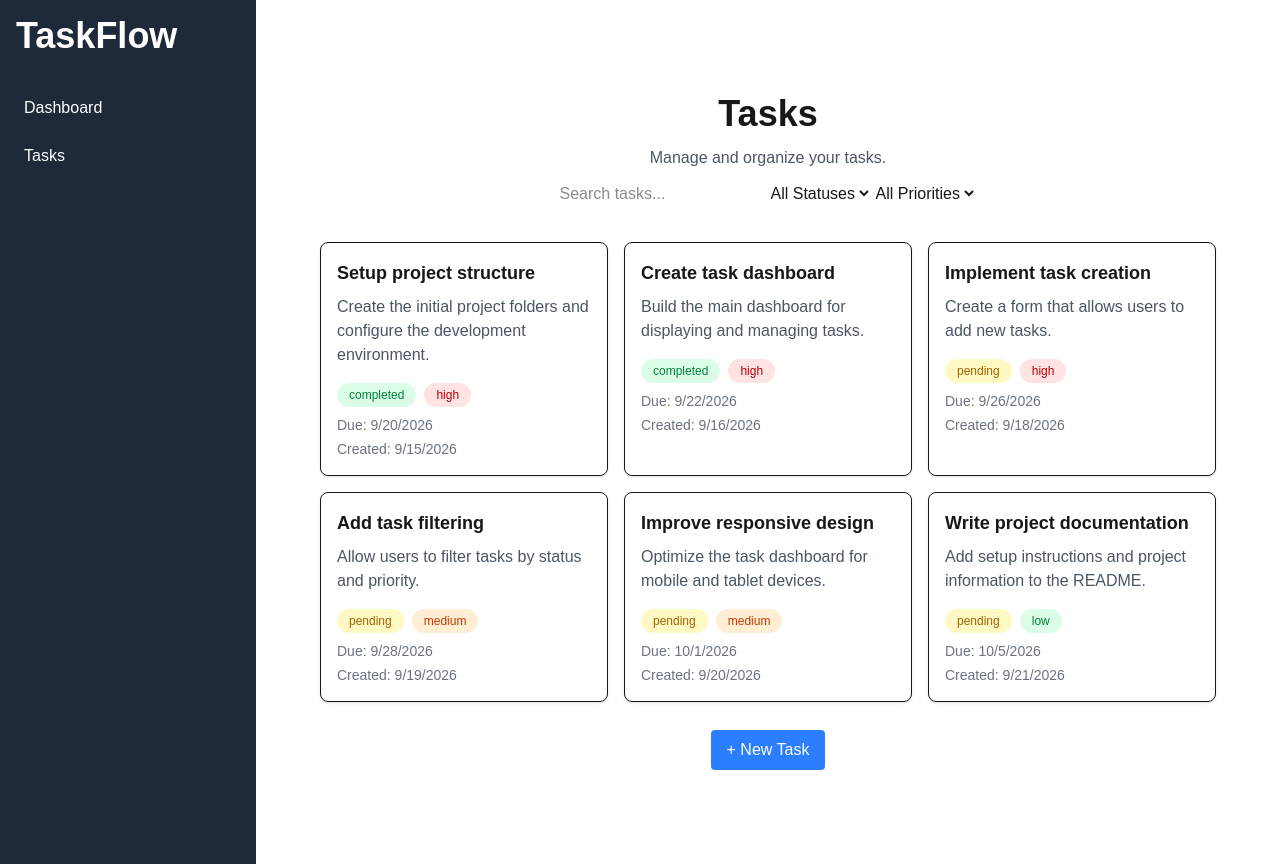
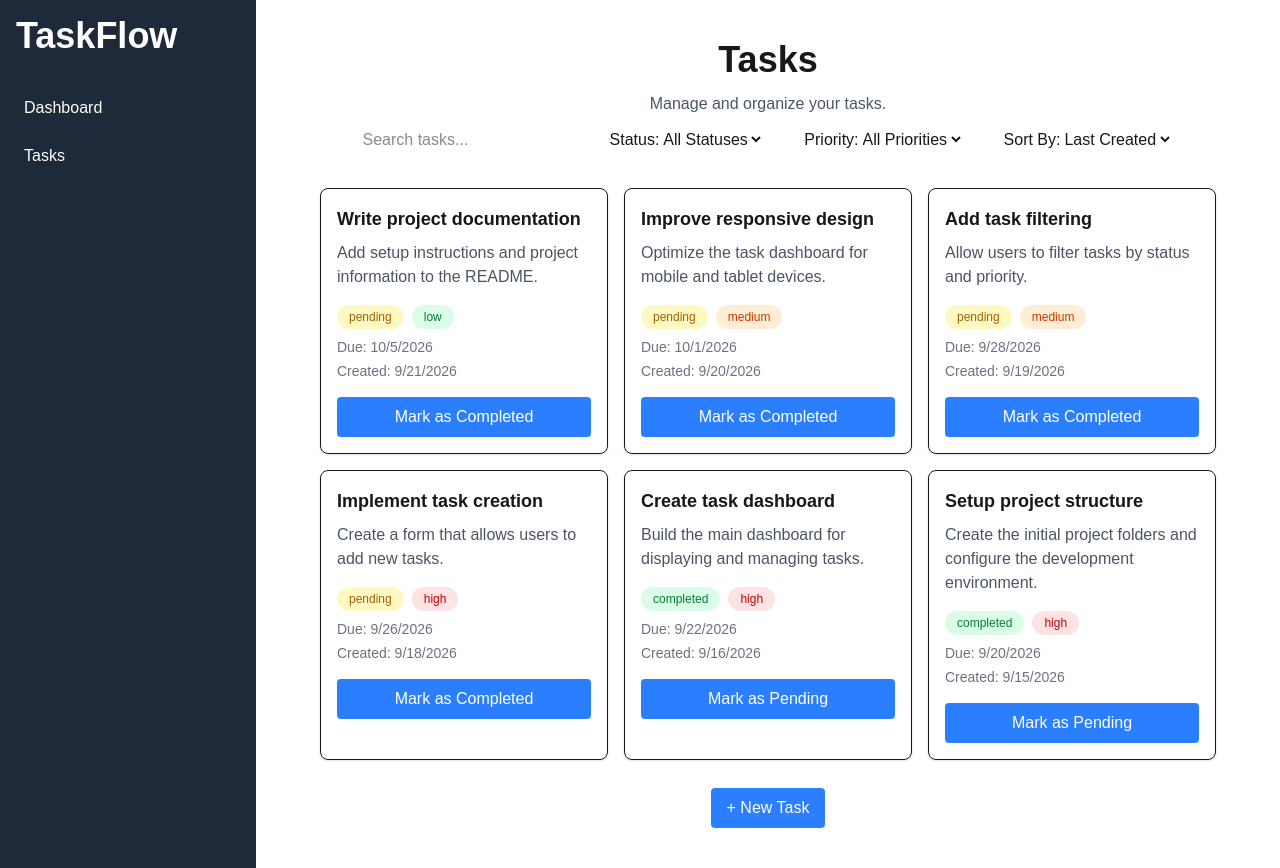
Before and after one commit to frhandev/taskflow, a Next.js app in the folder frontend/: page /tasks in a window 1280 px wide. Built offline with nearby package versions, Linux system fonts and the light colour scheme.

Commit message:
feat: add task sorting and completion state

```diff
--- a/frontend/components/tasks/TaskCard.tsx
+++ b/frontend/components/tasks/TaskCard.tsx
@@ -1,10 +1,14 @@
+'use client';
+
 import Task from "@/types/Tasks/task";
+import { useState } from "react";
 
 type TaskCardProps = {
   task: Task;
+  onComplete: (taskId: string, newStatus: string) => void;
 };
 
-export default function TaskCard({ task }: TaskCardProps) {
+export default function TaskCard({ task, onComplete }: TaskCardProps) {
   const priorityColors = {
     high: "bg-red-100 text-red-700",
     medium: "bg-orange-100 text-orange-700",
@@ -15,6 +19,16 @@ export default function TaskCard({ task }: TaskCardProps) {
     completed: "bg-green-100 text-green-700",
     pending: "bg-yellow-100 text-yellow-700",
   };
+
+  const [status, setStatus] = useState<string>(task.status);
+
+  const handleStatusChange = () => {
+    const newStatus = status === "completed" ? "pending" : "completed";
+    setStatus(newStatus);
+    onComplete(task.id, newStatus);
+  };
+
+
 
   return (
     <div className="rounded-lg border p-4 shadow-sm">
@@ -46,9 +60,12 @@ export default function TaskCard({ task }: TaskCardProps) {
         Due: {task.dueDate.toLocaleDateString()}
       </p>
       <p className="mt-1 text-sm text-gray-500">
-        {" "}
         Created: {task.createdAt.toLocaleDateString()}
       </p>
+
+      <button className="mt-4 w-full rounded bg-blue-500 px-4 py-2 text-white hover:bg-blue-600" onClick={handleStatusChange}>
+        Mark as {task.status === "completed" ? "Pending" : "Completed"}
+      </button>
     </div>
   );
 }
--- a/frontend/components/tasks/TaskList.tsx
+++ b/frontend/components/tasks/TaskList.tsx
@@ -9,7 +9,22 @@ function TaskList({ tasks }: { tasks: Task[] }) {
   const [statusFilter, setStatusFilter] = useState<string>("all");
   const [priorityFilter, setPriorityFilter] = useState<string>("all");
 
-  const filteredTasks = tasks.filter((task) => {
+  const [taskItems, setTaskItems] = useState<Task[]>(tasks);
+
+  const handleStatusChange = (taskId: string, newStatus: string) => {
+    setTaskItems((currentTasks) =>
+      currentTasks.map((task) =>
+        task.id === taskId
+          ? {
+              ...task,
+              status: newStatus as Task["status"],
+            }
+          : task,
+      ),
+    );
+  };
+
+  const filteredTasks = taskItems.filter((task) => {
     const matchesSearchTerm =
       task.title.toLowerCase().includes(searchTerm.toLowerCase()) ||
       task.description.toLowerCase().includes(searchTerm.toLowerCase());
@@ -21,25 +36,47 @@ function TaskList({ tasks }: { tasks: Task[] }) {
     return matchesSearchTerm && matchesStatusFilter && matchesPriorityFilter;
   });
 
+  const [sortBy, setSortBy] = useState<string>("last created");
+
+  const sortedTasks = [...filteredTasks].sort((a, b) => {
+    if (sortBy === "last created") {
+      return new Date(b.createdAt).getTime() - new Date(a.createdAt).getTime();
+    } else if (sortBy === "first created") {
+      return new Date(a.createdAt).getTime() - new Date(b.createdAt).getTime();
+    } else if (sortBy === "last due") {
+      return new Date(a.dueDate).getTime() - new Date(b.dueDate).getTime();
+    } else if (sortBy === "first due") {
+      return new Date(b.dueDate).getTime() - new Date(a.dueDate).getTime();
+    }
+    return 0;
+  });
+
   return (
     <>
-      <div>
+      <div className="flex gap-10">
         <input
           type="text"
           placeholder="Search tasks..."
           value={searchTerm}
           onChange={(e) => setSearchTerm(e.target.value)}
         />
+        <div>
+          <label htmlFor="statusFilter">Status:</label>
           <select
+            id="statusFilter"
             value={statusFilter}
             onChange={(e) => setStatusFilter(e.target.value)}
           >
             <option value="all">All Statuses</option>
             <option value="pending">Pending</option>
-          <option value="in-progress">In Progress</option>
             <option value="completed">Completed</option>
           </select>
+        </div>
+
+        <div>
+          <label htmlFor="priotityFilter">Priority:</label>
           <select
+            id="priotityFilter"
             value={priorityFilter}
             onChange={(e) => setPriorityFilter(e.target.value)}
           >
@@ -49,13 +86,35 @@ function TaskList({ tasks }: { tasks: Task[] }) {
             <option value="high">High</option>
           </select>
         </div>
+
+        <div>
+          <label htmlFor="sortBy">Sort By:</label>
+          <select
+            id="sortBy"
+            value={sortBy}
+            onChange={(e) => setSortBy(e.target.value)}
+          >
+            <option value="last created">Last Created</option>
+            <option value="first created">First Created</option>
+            <option value="last due">Last Due</option>
+            <option value="first due">First Due</option>
+          </select>
+        </div>
+      </div>
+
       <div className="mt-6 w-full max-w-4xl grid grid-cols-1 sm:grid-cols-2 md:grid-cols-3 gap-4">
         {filteredTasks.length === 0 && tasks.length > 0 ? (
           <div className="col-span-full text-center">
             <p className="text-gray-500">No tasks match the current filters.</p>
           </div>
         ) : (
-          filteredTasks.map((task) => <TaskCard key={task.id} task={task} />)
+          sortedTasks.map((task) => (
+            <TaskCard
+              key={task.id}
+              task={task}
+              onComplete={handleStatusChange}
+            />
+          ))
         )}
         {tasks.length === 0 && (
           <div className="col-span-full text-center">
--- a/frontend/lib/data/tasks.ts
+++ b/frontend/lib/data/tasks.ts
@@ -1,4 +1,4 @@
-import Task from "@/types/task";
+import Task from "@/types/Tasks/task";
 
 export const mockTasks: Task[] = [
   {
```
Lines whose indentation alone changed are shown as unchanged.
